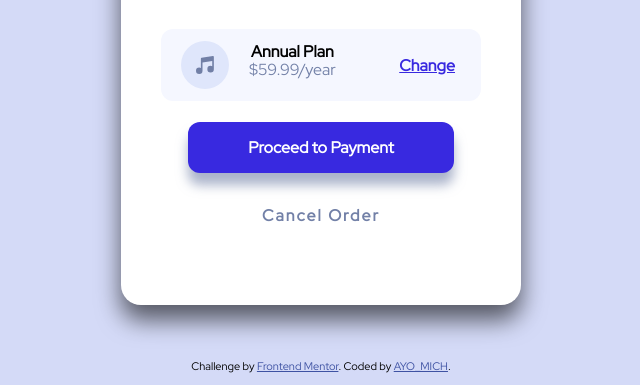
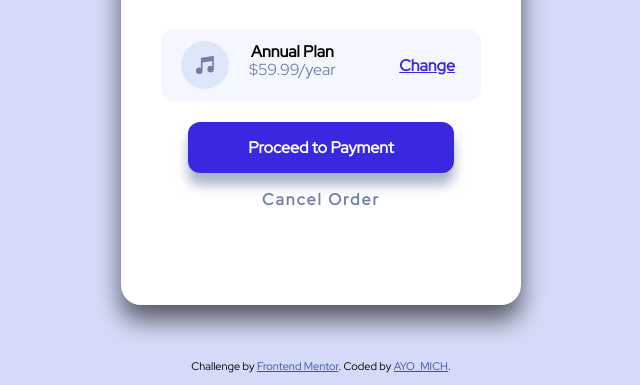
Before and after one commit to michojekunle/Order-Summary, a plain HTML site: page index.html in a window 1280 px wide. Shown: the part 415-800 px from the top of the page, without its empty margins (319-959 px from the left). Drawn offline with Linux system fonts and the light colour scheme.

Commit message:
modified style.css

```diff
--- a/style.css
+++ b/style.css
@@ -105,7 +105,7 @@ p {
     border: none;
     font-size: 16px;
     font-weight: 700;
-    padding: 4vh;
+    padding: 2vh;
     letter-spacing: 2px;
 }
 
```
